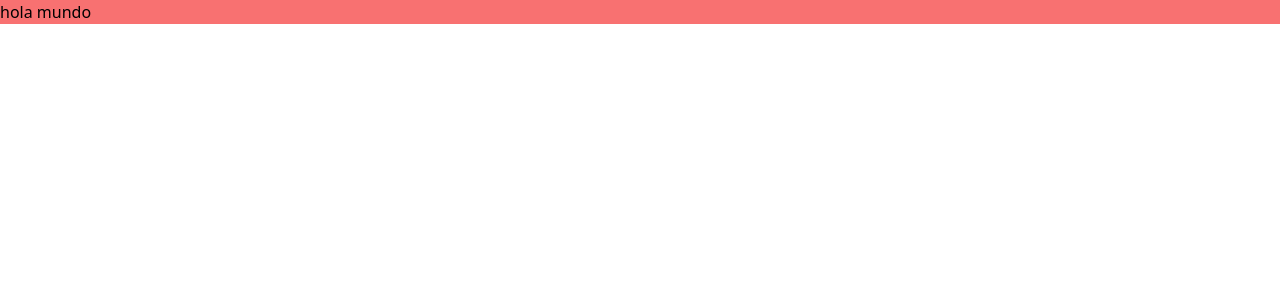
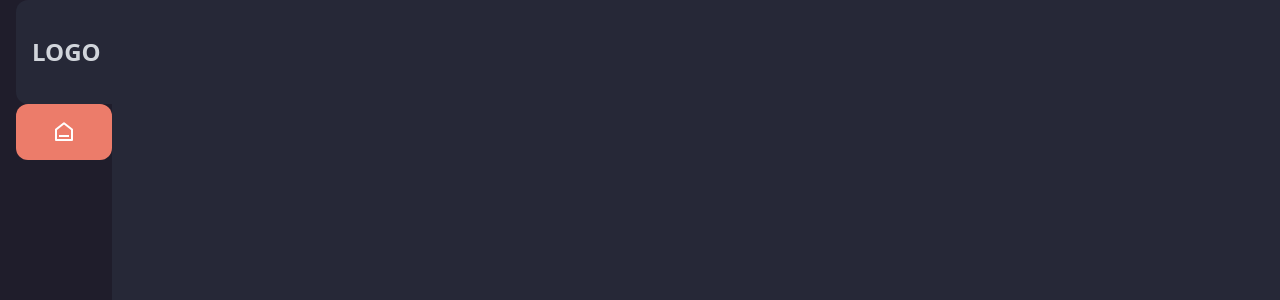
Before and after one commit to rolandoarellano69/Dashboard-react-twind, a React (Vite) app: page / in a window 1280 px wide. Shown: the top 300 px of the page. Built offline with nearby package versions, Linux system fonts and the light colour scheme.

Commit message:
inicio de sidebar

```diff
--- a/src/App.jsx
+++ b/src/App.jsx
@@ -1,10 +1,11 @@
-
+import Sidebar from "./components/shared/Sidebar"
 function App() {
 
 
   return (
-    <div className="bg-red-400">
-      hola mundo
+    <div className="App bg-[#262837] w-full min-h-screen">
+
+  <Sidebar />
     </div>
   )
 }
--- /dev/null
+++ b/src/components/shared/Sidebar.jsx
@@ -0,0 +1,21 @@
+import { RiHome6Line } from 'react-icons/ri'
+
+function Sidebar() {
+  return (
+    <div className='bg-[#1F1D2B] fixed left-0 top-0 w-28 h-full  text-white'>
+
+      <ul className='pl-4'>
+        <li>
+          <li className=' p-4 bg-[#262837] rounded-tl-xl rounded-bl-xl'>
+            <h1 className='text-2xl text-gray-300 uppercase font-bold text-center my-5'>logo</h1>
+          </li>
+          <a href="#" className='p-4  bg-[#ec7c6a] rounded-xl flex justify-center '>
+            <RiHome6Line className='text-2xl mx-auto  ' />
+          </a>
+        </li>
+      </ul>
+    </div>
+  )
+}
+
+export default Sidebar
```
